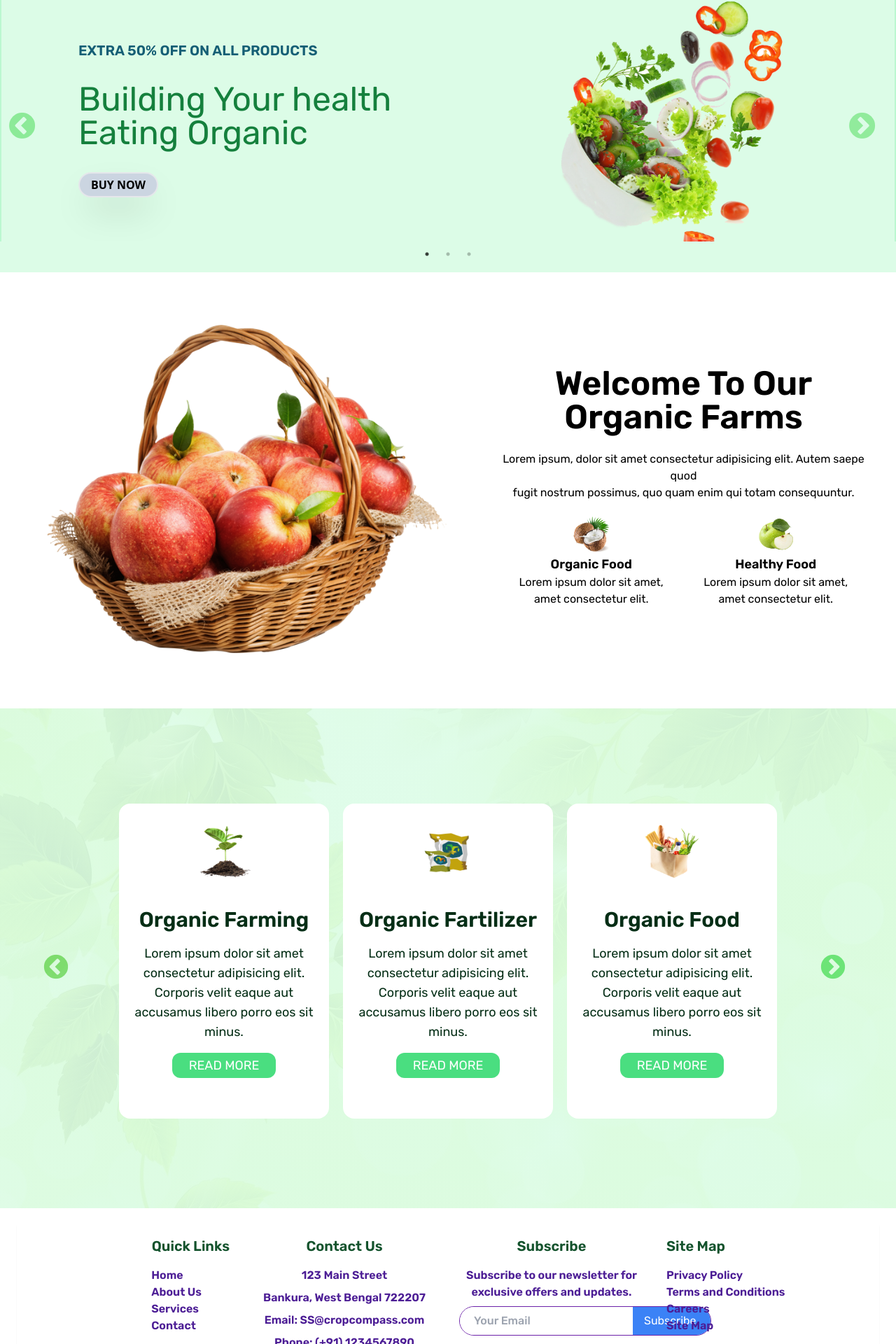
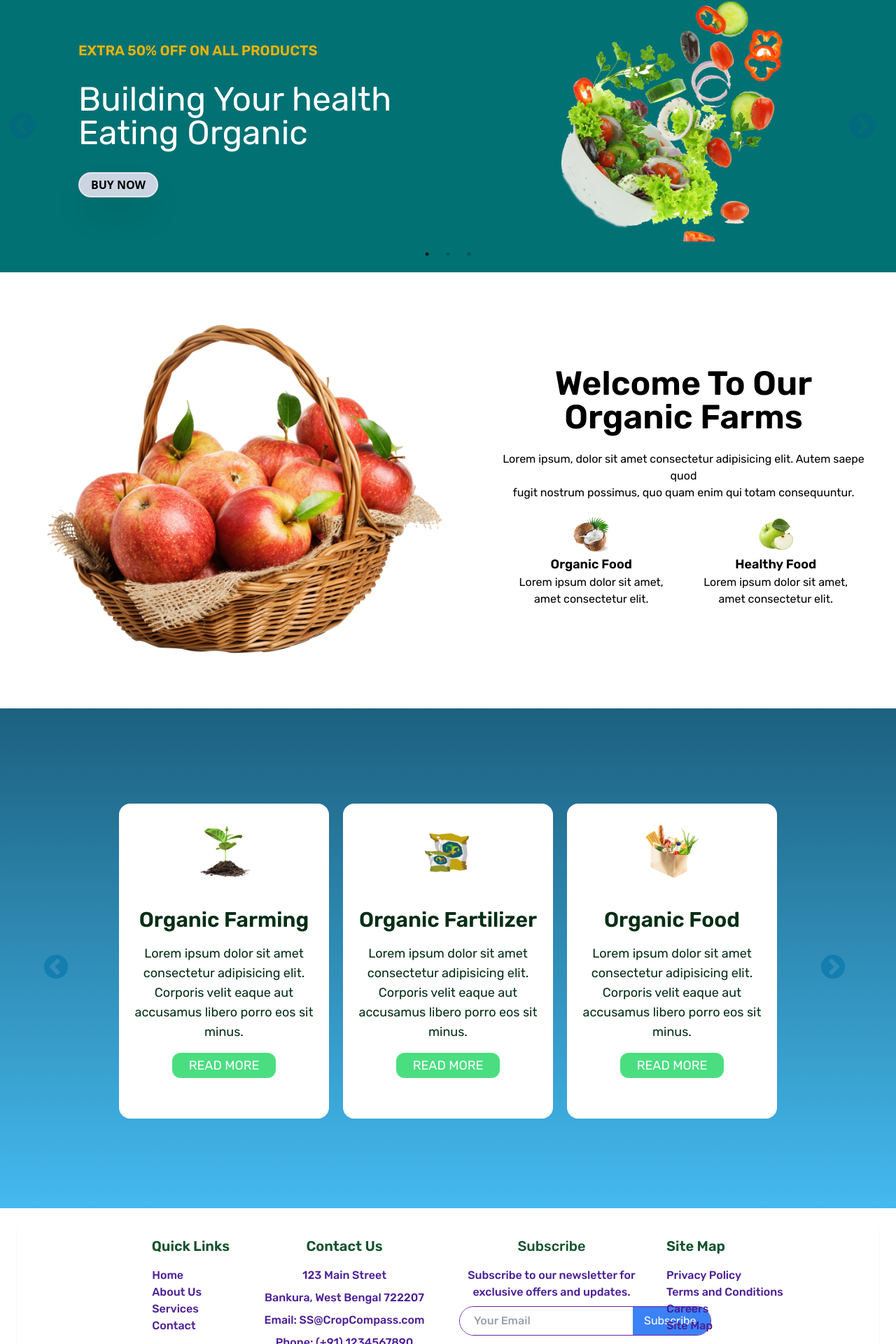
Before and after one commit to subhadip-kundu/CropCompass-farmersOwnEcommerce, a React (Vite) app: page / in a window 1280 px wide. Shown: the part 111-2031 px from the top of the page at 70% size. Built offline with nearby package versions, Linux system fonts and the light colour scheme.

Commit message:
Change logo and UI

```diff
--- a/index.html
+++ b/index.html
@@ -5,7 +5,7 @@
   <meta charset="UTF-8" />
   <link rel="icon" type="image/svg+xml" href="./fabIcon.png" />
   <meta name="viewport" content="width=device-width, initial-scale=1.0" />
-  <title>cropcompass - An agro product trading platform </title>
+  <title>CropCompass - An agro product trading platform </title>
 
   <!-- Font awsome cdn -->
   <link rel="stylesheet" href="https://cdnjs.cloudflare.com/ajax/libs/font-awesome/6.5.0/css/all.min.css"
--- a/src/Components/Contactsomponent/Contact.jsx
+++ b/src/Components/Contactsomponent/Contact.jsx
@@ -27,7 +27,7 @@ function Contact() {
       <div className="mt-8 flex justify-center items-center space-x-6">
         <div className='flex flex-col justify-center items-center'>
           <FontAwesomeIcon icon={faEnvelope} className="text-green-500 text-3xl" />
-          <a href="mailto:cropcompass@connect.com"><p className="text-gray-700 mt-2">cropcompass@connect.com</p></a>
+          <a href="mailto:CropCompass@connect.com"><p className="text-gray-700 mt-2">CropCompass@connect.com</p></a>
         </div>
         <div className='flex flex-col justify-center items-center'>
           <FontAwesomeIcon icon={faPhoneAlt} className="text-green-500 text-3xl" />
@@ -35,7 +35,7 @@ function Contact() {
         </div>
         <div className='flex flex-col justify-center items-center'>
           <FontAwesomeIcon icon={faMapMarkerAlt} className="text-green-500 text-3xl" />
-          <p className="text-gray-700 mt-2">cropcompass Headquarters, Bankura, India</p>
+          <p className="text-gray-700 mt-2">CropCompass Headquarters, Bankura, India</p>
         </div>
       </div>
     </div>
--- a/src/Components/HomeComponent/Carousel/Carousel.jsx
+++ b/src/Components/HomeComponent/Carousel/Carousel.jsx
@@ -16,8 +16,8 @@ const Carousel = () => {
     speed: 500,
     slidesToShow: 1,
     slidesToScroll: 1,
-    // autoplay: true,
-    // autoplaySpeed: 4000
+    autoplay: true,
+    autoplaySpeed: 10000
   };
 
   return (
--- a/src/Components/HomeComponent/Carousel/Crousel.css
+++ b/src/Components/HomeComponent/Carousel/Crousel.css
@@ -3,7 +3,7 @@
 }
 
 .slick-next:before {
-    color: #1cd12885;
+    color: #06608a85;
     font-size:2.7rem;
 }
 
@@ -13,12 +13,12 @@
 }
 
 .slick-prev:before {
-    color: #1cd1288c;
+    color: #06608a85;
     font-size:2.7rem;
 }
 
 .slick-dots {
-    background-color: rgb(220, 252, 231);
+    background-color: #017173;
     padding-bottom: 1rem;
 
 }
--- a/src/Components/HomeComponent/Footer/Copyright.jsx
+++ b/src/Components/HomeComponent/Footer/Copyright.jsx
@@ -3,7 +3,7 @@ import React from 'react'
 function Copyright() {
     return (
         <div className="m-4 text-center ">
-            <p className="text-violet-900 font-semibold">&copy; 2023 <span className='text-orange-600'>AgroConnectBazaar</span> . All rights reserved.</p>
+            <p className="text-violet-900 font-semibold">&copy; 2023 <span className='text-orange-600'>CropCompass</span> . All rights reserved.</p>
         </div>
     )
 }
--- a/src/Components/HomeComponent/Footer/Footer.jsx
+++ b/src/Components/HomeComponent/Footer/Footer.jsx
@@ -7,24 +7,24 @@ function Footer() {
                 {/* Quick Links */}
                 <div className="mb-6  flex flex-col items-end text-left">
                     <h2 className="text-xl font-bold mb-4 hover:text-cyan-600" >Quick Links</h2>
-                    <ul className="list-none">
+                    <ul className="list-none font-medium">
                         <li>
-                            <a href="#" className="text-violet-900 font-semibold hover:underline ">
+                            <a href="#" className="text-violet-900 hover:underline ">
                                 Home
                             </a>
                         </li>
                         <li>
-                            <a href="#" className="text-violet-900 font-semibold hover:underline mr-10">
+                            <a href="#" className="text-violet-900 hover:underline mr-10">
                                 About Us
                             </a>
                         </li>
                         <li>
-                            <a href="#" className="text-violet-900 font-semibold hover:underline ">
+                            <a href="#" className="text-violet-900 hover:underline ">
                                 Services
                             </a>
                         </li>
                         <li>
-                            <a href="#" className="text-violet-900 font-semibold hover:underline ">
+                            <a href="#" className="text-violet-900 hover:underline ">
                                 Contact
                             </a>
                         </li>
@@ -34,16 +34,16 @@ function Footer() {
                 {/* Contact Information */}
                 <div className="mb-6">
                     <h2 className="text-xl font-bold mb-4 hover:text-cyan-600">Contact Us</h2>
-                    <p className="text-violet-900 font-semibold mb-2">123 Main Street</p>
-                    <p className="text-violet-900 font-semibold mb-2">Bankura, West Bengal 722207</p>
-                    <p className="text-violet-900 font-semibold mb-2">Email: SS@cropcompass.com</p>
-                    <p className="text-violet-900 font-semibold">Phone: (+91) 1234567890</p>
+                    <p className="text-violet-900 font-medium mb-2">123 Main Street</p>
+                    <p className="text-violet-900 font-medium mb-2">Bankura, West Bengal 722207</p>
+                    <p className="text-violet-900 font-medium mb-2">Email: SS@CropCompass.com</p>
+                    <p className="text-violet-900 font-medium">Phone: (+91) 1234567890</p>
                 </div>
 
                 {/* Newsletter Subscription */}
                 <div className="mb-6 ">
-                    <h2 className="text-xl font-bold mb-4 hover:text-cyan-600 ">Subscribe</h2>
-                    <p className="text-violet-900 font-semibold mb-2">
+                    <h2 className="text-xl font-medium mb-4 hover:text-cyan-600 ">Subscribe</h2>
+                    <p className="text-violet-900 font-medium mb-2">
                         Subscribe to our newsletter for exclusive offers and updates.
                     </p>
                     <div className="flex items-center border-[1px] rounded-full border-purple-800 w-fit">
@@ -61,22 +61,22 @@ function Footer() {
                     <h2 className="text-xl font-bold mb-4 hover:text-cyan-600">Site Map</h2>
                     <ul className="list-none">
                         <li>
-                            <a href="#" className="text-violet-900 font-semibold hover:underline">
+                            <a href="#" className="text-violet-900 font-medium hover:underline">
                                 Privacy Policy
                             </a>
                         </li>
                         <li>
-                            <a href="#" className="text-violet-900 font-semibold hover:underline">
+                            <a href="#" className="text-violet-900 font-medium hover:underline">
                                 Terms and Conditions
                             </a>
                         </li>
                         <li>
-                            <a href="#" className="text-violet-900 font-semibold hover:underline">
+                            <a href="#" className="text-violet-900 font-medium hover:underline">
                                 Careers
                             </a>
                         </li>
                         <li>
-                            <a href="#" className="text-violet-900 font-semibold hover:underline">
+                            <a href="#" className="text-violet-900 font-medium hover:underline">
                                 Site Map
                             </a>
                         </li>
--- a/src/Components/HomeComponent/Navbar/Navbar.jsx
+++ b/src/Components/HomeComponent/Navbar/Navbar.jsx
@@ -1,5 +1,5 @@
 import React, { useState, useEffect, useRef } from 'react';
-import companyLogo from '../../../assets/cropcompass.png';
+import companyLogo from '../../../assets/CropCompass.png';
 import { NavLink, useNavigate } from 'react-router-dom';
 import DropdownIfLoggedIn from './DropdownIfLoggedIn';
 import DropdownIfLoggedOut from './DropdownIfLoggedOut';
--- a/src/Components/HomeComponent/SliderCard/SliderCard.jsx
+++ b/src/Components/HomeComponent/SliderCard/SliderCard.jsx
@@ -5,10 +5,10 @@ import { Link } from 'react-router-dom';
 function SliderCard(props) {
     return (
         <>
-            <div className="flex w-full justify-around items-center bg-green-100 border-2 border-green-200" >
+            <div className="flex w-full justify-around items-center bg-[#017173] border-2 border-[#017173]" >
                 <div className="flex flex-col gap-8">
-                    <p className='text-xl font-Rubik font-bold text-cyan-800'>EXTRA 50% OFF ON ALL PRODUCTS</p>
-                    <h1 className='text-5xl font-Rubik text-green-700'>Building Your health <br /> Eating Organic</h1>
+                    <p className='text-xl font-Rubik font-bold text-yellow-500'>EXTRA 50% OFF ON ALL PRODUCTS</p>
+                    <h1 className='text-5xl font-Rubik text-white'>Building Your health <br /> Eating Organic</h1>
                     <button className='rounded-full bg-slate-300 w-fit p-1 pr-4 pl-4 font-bold border-2 shadow-2xl hover:bg-white hover:border-2 hover:border-gray-400 hover:text-green-800'><Link to={'/shop'}>BUY NOW</Link></button>
                 </div>
                 <div>
--- a/src/index.css
+++ b/src/index.css
@@ -2,17 +2,16 @@
 @tailwind components;
 @tailwind utilities;
 
-
-.test .slick-slide > div{
-    margin: 0 10px;
+.test .slick-slide > div {
+  margin: 0 10px;
 }
 .test .slick-prev:before {
-    color: #28c006b1;
-    font-size: 2.5rem;
-    margin-left: -200px;
+  color: #0b79ac;
+  font-size: 2.5rem;
+  margin-left: -200px;
 }
 .test .slick-next:before {
-    color: #05cd16b1;
-    font-size: 2.5rem;
-    margin-right: -260px;
+  color: #0b79ac;
+  font-size: 2.5rem;
+  margin-right: -260px;
 }
--- a/tailwind.config.js
+++ b/tailwind.config.js
@@ -7,8 +7,8 @@ export default {
   theme: {
     extend: {
       backgroundImage: {
-        'slider-background-image': "linear-gradient(rgba(220, 252, 231, 0.9), rgba(220, 252 ,231, 0.9)), url('../src/assets/GreenBackground.jpg')",
-        'about-us-topsection-bg-img': "linear-gradient(rgba(252, 161, 3, 0.9), rgba(252, 161, 3, 0.9)), url('../src/assets/Vegitable_background.jpg')"
+        'slider-background-image': "linear-gradient(#1c607f, #44baef), url('../src/assets/GreenBackground.jpg')",
+        'about-us-topsection-bg-img': "linear-gradient(#15183f, #145b7b), url('../src/assets/Vegitable_background.jpg')"
       }
     },
     fontFamily: {
```
